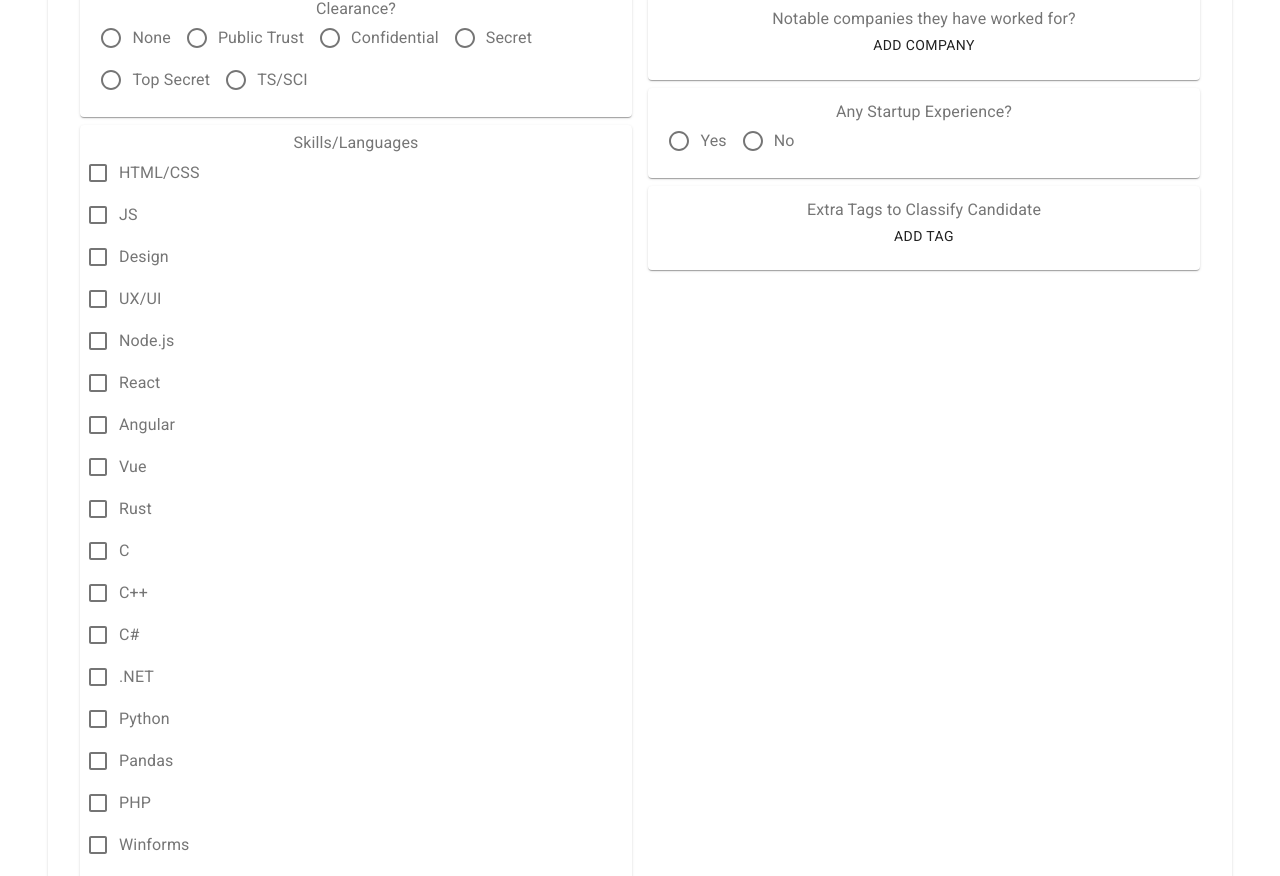
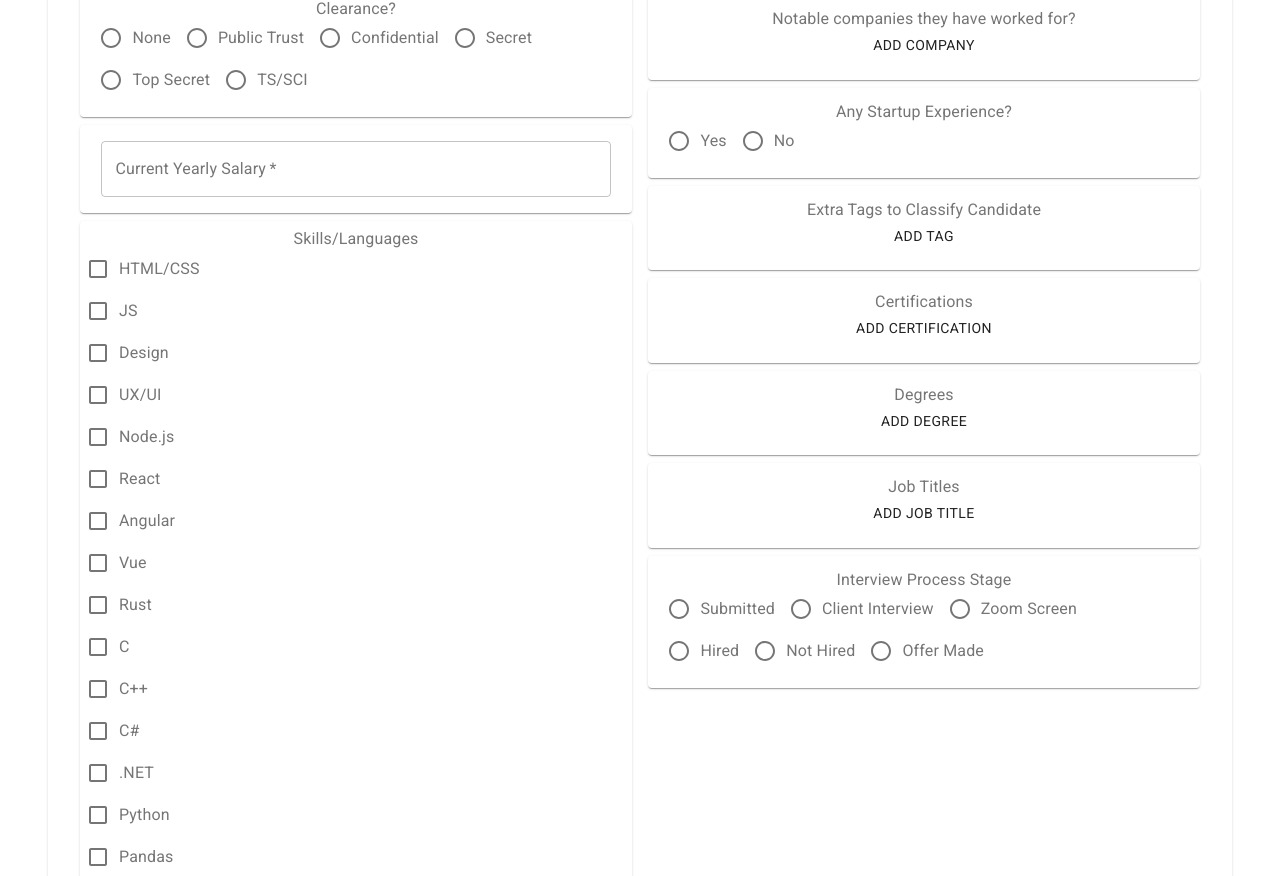
Before and after one commit to mnavoy4/HCRmatcher2, a React (Create React App) app in the folder frontend/: page /add-candidate in a window 1280 px wide. Shown: the part 893-1769 px from the top of the page. Built offline with nearby package versions, Linux system fonts and the light colour scheme.

Commit message:
form items complete - working on submitting form

```diff
--- a/frontend/src/Containers/AddCandidateContainer/AddCandidateContainer.js
+++ b/frontend/src/Containers/AddCandidateContainer/AddCandidateContainer.js
@@ -55,6 +55,22 @@ export default function AddCandidateContainer(){
     name: 'tags',
     control
   })
+  const certificationsFieldArray = useFieldArray({
+    name: 'certifications',
+    control
+  })
+  const jobTitlesFieldArray = useFieldArray({
+    name: 'jobTitles',
+    control
+  })
+  const degreesFieldArray = useFieldArray({
+    name: 'degrees',
+    control
+  })
+
+  const removeFalses = (array) => {
+    return array.filter()
+  }
 
   return (
     <div>
@@ -102,6 +118,7 @@ export default function AddCandidateContainer(){
                     name='state'
                     variant='outlined'
                   />
+
                   <Controller
                     as={
                       <Paper className={classes.formItemPaper}>
@@ -201,6 +218,15 @@ export default function AddCandidateContainer(){
                     control={control}
                   />
                   <Paper className={classes.formItemPaper}>
+                  <TextField
+                    label='Current Yearly Salary'
+                    inputRef={register({ required: true, pattern: /^[0-9]*$/i })}
+                    required
+                    name='currentSalary'
+                    variant='outlined'
+                  />
+                  </Paper>
+                  <Paper className={classes.formItemPaper}>
                     <FormLabel>Skills/Languages</FormLabel>
                     <FormGroup>
                     {
@@ -292,11 +318,113 @@ export default function AddCandidateContainer(){
                         </FormControl>
                       </Paper>
                     }
-                    name='willingToGo'
+                    name='tags'
                     control={control}
                     defaultValue=''
                   />
+                  <Controller
+                    as={
+                      <Paper className={classes.formItemPaper}>
+                        <FormControl>
+                          <FormLabel>Certifications</FormLabel>
+                          <Button onClick={() => certificationsFieldArray.append({tag: 'Tag'})}>Add Certification</Button>
+                          {certificationsFieldArray.fields.map(({ id }, index) => {
+                            return (
+                              <div key={id}>
+                                <TextField
+                                  inputRef={register()}
+                                  variant='outlined'
+                                  name={`certifications[${index}].certification`}
+                                  label='Certification'
+                                  defaultValue=''
+                                />
+                                <Button onClick={() => certificationsFieldArray.remove(index)}>Remove</Button>
+                              </div>
+                            )
+                          })}
+                        </FormControl>
+                      </Paper>
+                    }
+                    name='tags'
+                    control={control}
+                    defaultValue=''
+                  />
+                  <Controller
+                    as={
+                      <Paper className={classes.formItemPaper}>
+                        <FormControl>
+                          <FormLabel>Degrees</FormLabel>
+                          <Button onClick={() => degreesFieldArray.append({tag: 'Tag'})}>Add Degree</Button>
+                          {degreesFieldArray.fields.map(({ id }, index) => {
+                            return (
+                              <div key={id}>
+                                <TextField
+                                  inputRef={register()}
+                                  variant='outlined'
+                                  name={`degrees[${index}].degree`}
+                                  label='Degrees'
+                                  defaultValue=''
+                                />
+                                <Button onClick={() => degreesFieldArray.remove(index)}>Remove</Button>
+                              </div>
+                            )
+                          })}
+                        </FormControl>
+                      </Paper>
+                    }
+                    name='degrees'
+                    control={control}
+                    defaultValue=''
+                  />
+                  <Controller
+                    as={
+                      <Paper className={classes.formItemPaper}>
+                        <FormControl>
+                          <FormLabel>Job Titles</FormLabel>
+                          <Button onClick={() => jobTitlesFieldArray.append({tag: 'Tag'})}>Add Job Title</Button>
+                          {jobTitlesFieldArray.fields.map(({ id }, index) => {
+                            return (
+                              <div key={id}>
+                                <TextField
+                                  inputRef={register()}
+                                  variant='outlined'
+                                  name={`jobTitles[${index}].jobTitle`}
+                                  label='Job Title'
+                                  defaultValue=''
+                                />
+                                <Button onClick={() => jobTitlesFieldArray.remove(index)}>Remove</Button>
+                              </div>
+                            )
+                          })}
+                        </FormControl>
+                      </Paper>
+                    }
+                    name='jobTitles'
+                    control={control}
+                    defaultValue=''
+                  />
+                  <Controller
+                    as={
+                      <Paper className={classes.formItemPaper}>
+                        <FormControl>
+                          <FormLabel>Interview Process Stage</FormLabel>
+                          <RadioGroup row>
+                            <FormControlLabel value='Submitted' control={<Radio/>} label='Submitted'/>
+                            <FormControlLabel value='Client Interview' control={<Radio/>} label='Client Interview'/>
+                            <FormControlLabel value='Zoom Screen' control={<Radio/>} label='Zoom Screen'/>
+                            <FormControlLabel value='Hired' control={<Radio/>} label='Hired'/>
+                            <FormControlLabel value='Not Hired' control={<Radio/>} label='Not Hired'/>
+                            <FormControlLabel value='Offer Made' control={<Radio/>} label='Offer Made'/>
+                          </RadioGroup>
+                        </FormControl>
+                      </Paper>}
+                    name='stageInProcess'
+                    defaultValue='Not Hired'
+                    rules={{ required: true }}
+                    control={control}
+                  />
                 </Grid>
+
                 <input type='submit'/>
               </Grid>
             </form>
--- a/frontend/src/data/industries.js
+++ b/frontend/src/data/industries.js
@@ -1,5 +1,5 @@
 export default {
   industries: ['FinTech', 'Healthcare', 'Finance', 'Telecom', 'Linux',
-  'ASIC', 'Cyber Security', 'Defense', 'Aerospace', 'Data Science', 'Mathine Learning', 'IT', 'Project Management',
+  'ASIC', 'Cyber Security', 'Defense', 'Aerospace', 'Data Science', 'Machine Learning', 'IT', 'Project Management',
   'Blockchain', 'Education', 'Oil and Gas', 'Military',]
 }
```
